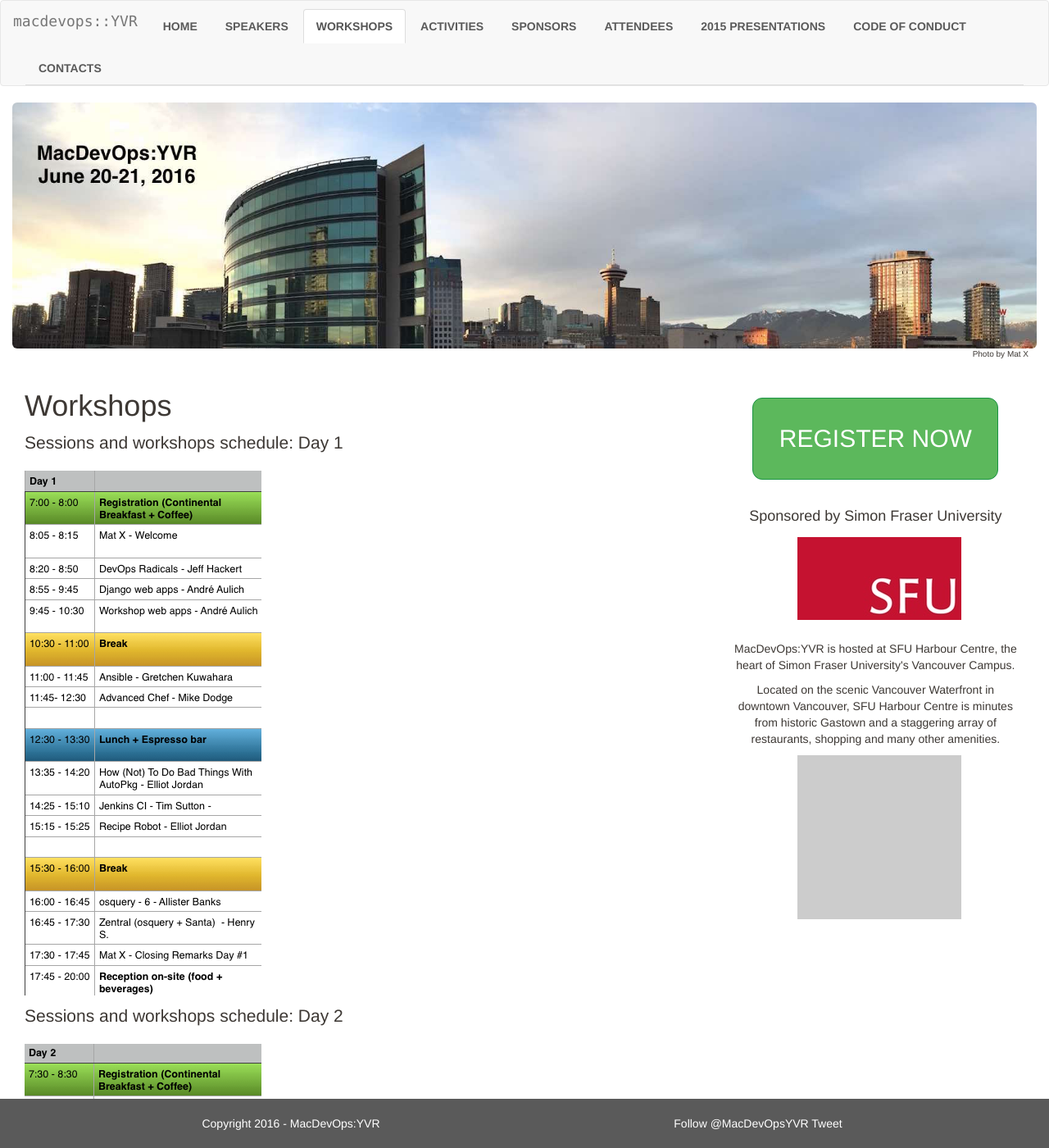
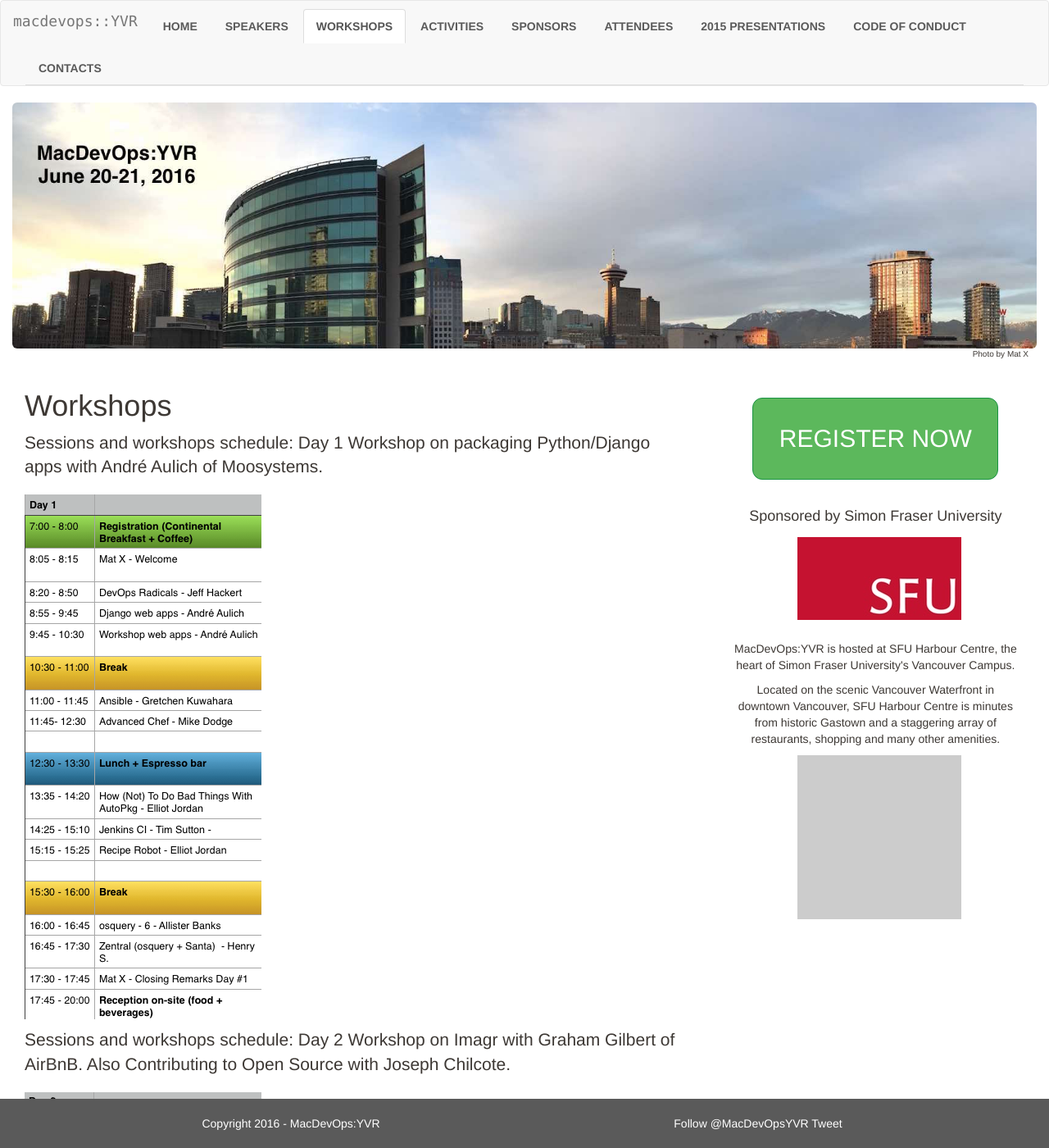
Before and after one commit to macdevopsyvr/macdevopsyvr.github.io, a Jekyll site: the page built from workshops/index.md, in a window 1280 px wide and 1400 px high. Shown: the whole window at 82% size. Built offline with Jekyll 4.4.1, drawn with Linux system fonts in a browser that asks for light colours; comment, search, counter and statistics services are not loaded; some of the changed text lies outside the part shown.

Commit message:
Added workshop details
Added Chilcote workshop and more details for all workshops

```diff
--- a/workshops/index.md
+++ b/workshops/index.md
@@ -10,6 +10,7 @@
 
 Sessions and workshops schedule: Day 1
 
+Workshop on packaging Python/Django apps with André Aulich of Moosystems.
 </p>
 <p>
 <img src="/assets/MacDevOpsYVR2016-Sched_DayOne_v2.png"></p>
@@ -17,6 +18,7 @@
 
 Sessions and workshops schedule: Day 2
 
+Workshop on Imagr with Graham Gilbert of AirBnB. Also Contributing to Open Source with Joseph Chilcote.
 </p>
 <p>
 <img src="/assets/MacDevOpsYVR2016-Sched_DayTwo_v2.png">
@@ -30,5 +32,9 @@
 <p>
 Learn how to package a Python/Django web app as a native OS X, Windows or Linux application. The installation process will then be a simple copy to the filesystem.
 </p>
+<p>
+<h2>Contributing to Open Source with Joseph Chilcote</h2>
+</p>
+This session will have an interactive demo. Attendees will learn how to fork a repo and make a pull request.
 
 <b>Note:</b> The list of sessions and workshops are subject to change. If there are changes we will post updates.
```
